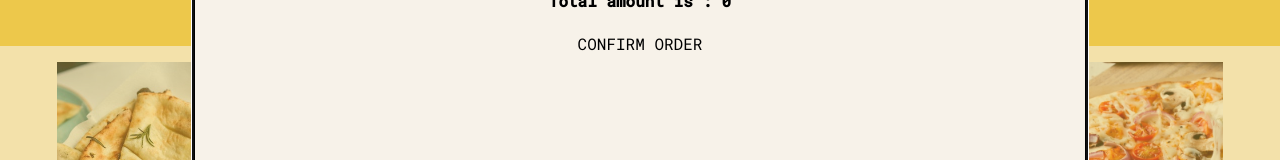
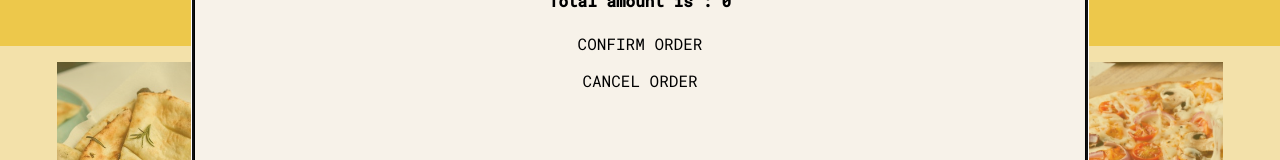
Before and after one commit to indiano881/snabbttt-pizza, a React (Vite) app: page /order in a window 1280 px wide. Both pictures are taken after a click on the picture 1049 px from the left and 162 px from the top of the page. Shown: the part 163-323 px from the top of the page. Built offline with nearby package versions, Linux system fonts and the light colour scheme.

Commit message:
prepair to merge

```diff
--- a/src/components/OrderPage/index.jsx
+++ b/src/components/OrderPage/index.jsx
@@ -35,7 +35,9 @@ function OrderPage() {
             isOpen={isShoppingButtonPressed}
             onClose={closeBtn}
             totalPizzas={totalPizzas}
-            totalPrice={totalPrice}/>}
+            totalPrice={totalPrice}
+            setTotalPrice={setTotalPrice}
+            setTotalPizzas={setTotalPizzas}/>}
         </div>
         </>
     )
--- a/src/components/Shopping/index.jsx
+++ b/src/components/Shopping/index.jsx
@@ -1,6 +1,10 @@
 import styles from './Shopping.module.css'
 import Modal from '../Modal';
-const Shopping = ({isOpen, onClose, totalPizzas, totalPrice}) => {
+const Shopping = ({isOpen, onClose, totalPizzas, totalPrice, setTotalPrice, setTotalPizzas}) => {
+
+  const cancelBtn= () => {
+    console.log("Cancel")
+  }
     return (
         <>
         <Modal hasCloseBtn={true} isOpen={isOpen} onClose={onClose}>
@@ -8,6 +12,7 @@ const Shopping = ({isOpen, onClose, totalPizzas, totalPrice}) => {
           <h4>Total pizzas are : {totalPizzas}</h4>
           <h4>Total amount is : {totalPrice}</h4>
           <p>CONFIRM ORDER</p>
+          <p onClick={cancelBtn}>CANCEL ORDER</p>
         </Modal>
         </>
     )
```
